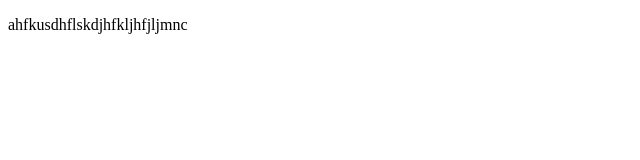
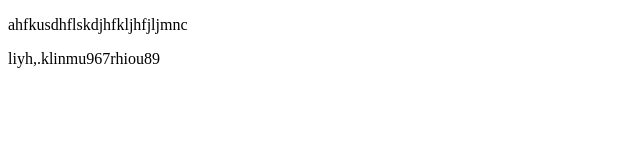
Before and after one commit to Abdulalimh/pro-website-repo, a plain HTML site: page index.html in a window 1280 px wide. Shown: the whole page, without its empty margins (0-640 px from the left). Drawn offline with Linux system fonts and the light colour scheme.

Commit message:
rfgtykuy

```diff
--- a/index.html
+++ b/index.html
@@ -7,5 +7,6 @@
 </head>
 <body>
     <p>ahfkusdhflskdjhfkljhfjljmnc</p>
+    <p>liyh,.klinmu967rhiou89</p>
 </body>
 </html>
```
